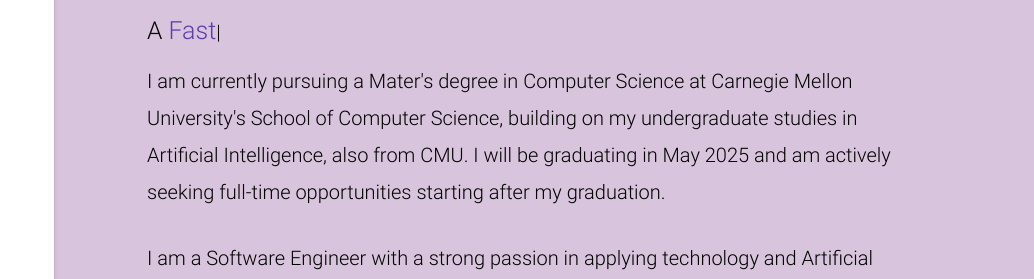
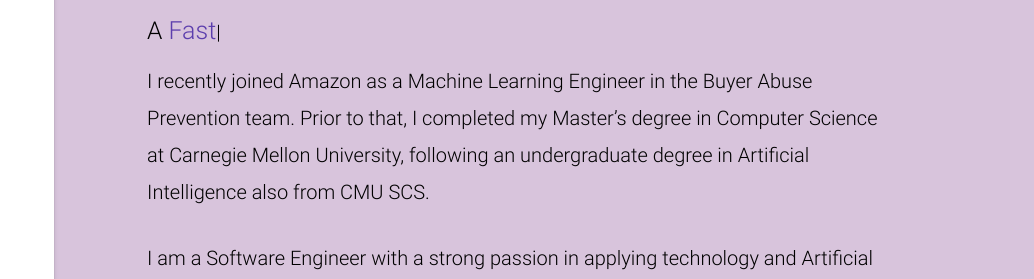
Before and after one commit to unnseopark/unnseopark.github.io, a plain HTML site: page index.html in a window 1280 px wide. Shown: the part 227-506 px from the top of the page, 246-1280 px from the left. Drawn offline with nearby package versions, Linux system fonts and the light colour scheme.

Commit message:
Update index.html

```diff
--- a/index.html
+++ b/index.html
@@ -199,9 +199,9 @@
               <h5 style="color:black">A <span class="typing" style="color:rgb(92, 62, 173); font-size:25px"></span></h5>
               <!-- <h5 style="color:#00796b">A <span class="typing" style="font-weight: 300; color:#fff"></span></h5> -->
               <h5> <span class="black-text" style="font-size:20px">
-                I am currently pursuing a Mater's degree in Computer Science at Carnegie Mellon University's
-                School of Computer Science, building on my undergraduate studies in Artificial Intelligence, also from CMU.
-                I will be graduating in May 2025 and am actively seeking full-time opportunities starting after my graduation.
+                I recently joined Amazon as a Machine Learning Engineer in the Buyer Abuse Prevention team.
+                Prior to that, I completed my Master’s degree in Computer Science at Carnegie Mellon University,
+                following an undergraduate degree in Artificial Intelligence also from CMU SCS.
                 <br/><br/>
                 I am a Software Engineer with a strong passion in applying technology and Artificial Intelligence
                 to create a positive change. I am especially interested in the healthcare and medical industry.
```
